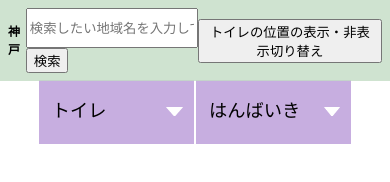
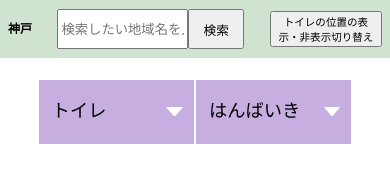
Before and after one commit to Wakame105/ProjectExercises, a plain HTML site: page index.html in a window 390 px wide. Drawn offline with Linux system fonts and the light colour scheme.

Commit message:
PET_v0.212
cssの調整

```diff
--- a/Js/index.js
+++ b/Js/index.js
@@ -49,14 +49,12 @@ button3.addEventListener('click',clickbutton);
           const latlng=results[0].geometry.location;
           map.panTo(latlng);
         }
-
          else
         { // 失敗した場合
          console.group('Error');
          alert('検索結果なし。');
         }
     });
-
 
 }
 const Stext_form = document.getElementById("k-text");
@@ -81,7 +79,7 @@ if($('#search_tab').length > 0)
   tabSelect(tab_ATC,tab_toilet,search_ATC,search_toilet);
 }
 
-async function Geocoding(address,flg)
+function Geocoding(address,flg)
 {
   var geocoder1;
   geocoder1 = new google.maps.Geocoder();
@@ -346,6 +344,7 @@ function getLocationPromise ()
 }
 function GetPositionError(err) {
   console.warn(`ERROR(${err.code}): ${err.message}`);
+  alert("ずびばぜん");
 }
 async function SetPosition(po){
   m_position = po;
--- a/css/style.css
+++ b/css/style.css
@@ -38,10 +38,21 @@ header nav{
 }
 
 header nav input{
-    width:200%;
+    width:400%;
     height: 40px;
 }
 
+
+#nav{
+    display: flex;
+    justify-content: space-between;
+    width: 50%;
+}
+#k-button{
+    height: 40px;
+    font-size: 1.5vh;
+    width: 80%;
+}
 .nearToiletContainar{
     margin: 0;
     padding: .6em 0 .4em;
@@ -203,7 +214,18 @@ header nav input{
         font-size: 50%;
         top: 0;
     }
+    #k-button{
+        height: 40px;
+        font-size: 1.5vh;
+        width: 40%;
+    }
     /* #search_tab{
 
     } */
 }
+@media screen and (max-width: 650px) {
+    #h-button{
+        width: 30%;
+        font-size: 2.7vw;
+    }
+}
```
